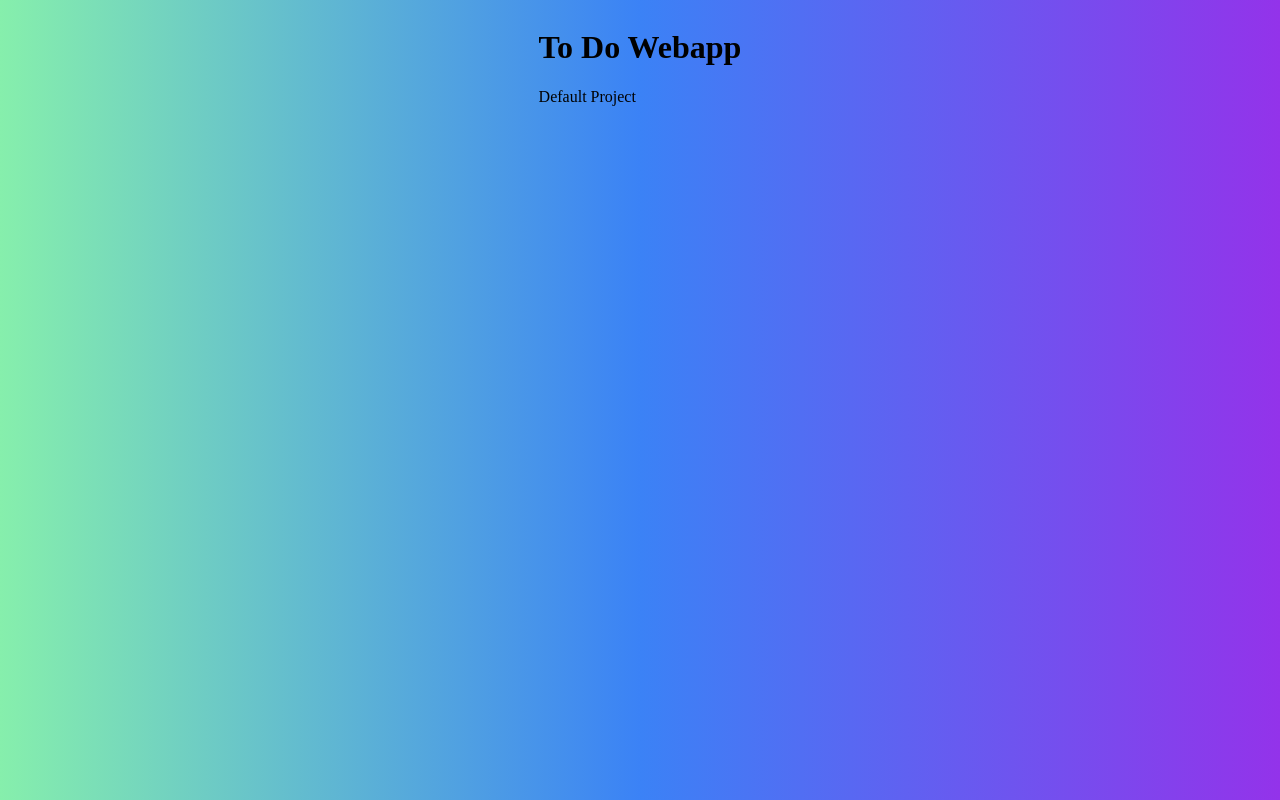
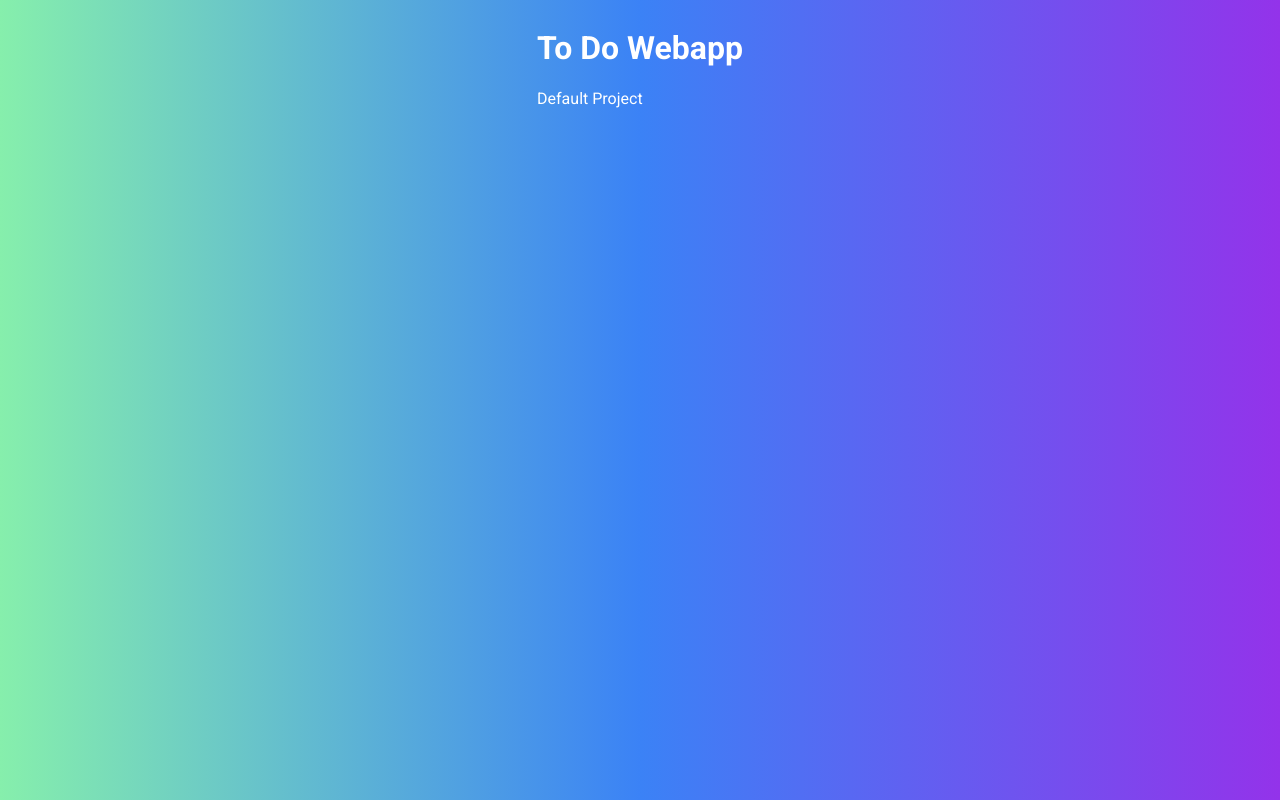
Before and after one commit to nawzaysfinah/to-do, a website built with webpack: page dist/index.html in a window 1280 px wide. Built offline with nearby package versions, Linux system fonts and the light colour scheme.

Commit message:
use CSS Variables

```diff
--- a/src/style.css
+++ b/src/style.css
@@ -1,11 +1,26 @@
-body {
-  display: flex;
-  align-items: center;
-  justify-content: center;
-  background-image: linear-gradient(
+/* Define CSS Variables */
+:root {
+  --main-bg-color: linear-gradient(
     to right,
     rgb(134, 239, 172),
     rgb(59, 130, 246),
     rgb(147, 51, 234)
   );
+  --title-color: white;
+  --paragraph-color: grey;
+  --link-color: blue;
 }
+
+body {
+  display: flex;
+  align-items: center;
+  justify-content: center;
+  font-family: "Roboto", sans-serif;
+
+  background-image: var(--main-bg-color);
+  color: var(--title-color);
+  display: flex;
+  align-items: center;
+  justify-content: center;
+  font-family: "Roboto", sans-serif;
+}
```
Also changed, not shown: dist/index.html.
